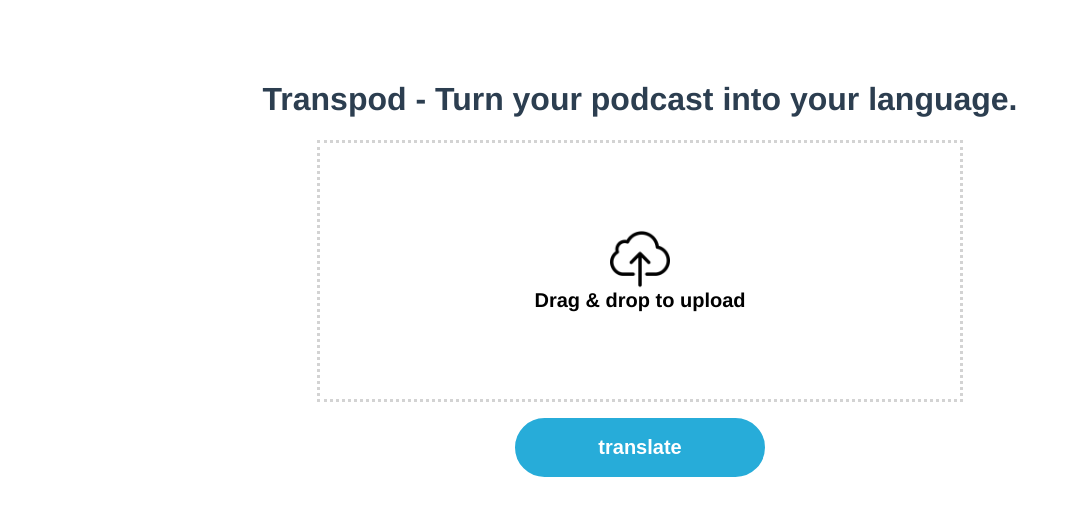
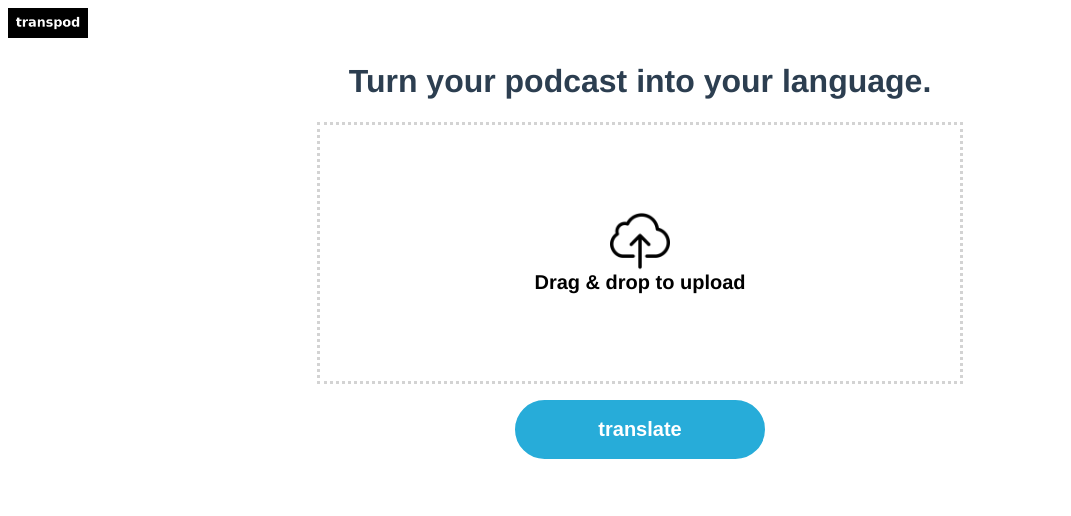
Before and after one commit to koootarooo/transpod, a Vue app: page / in a window 1280 px wide. Shown: the top 516 px of the page, without its empty margins (0-1071 px from the left). Built offline with nearby package versions, Linux system fonts and the light colour scheme.

Commit message:
add header

```diff
--- a/src/App.vue
+++ b/src/App.vue
@@ -1,14 +1,19 @@
 <template>
-  <TranslatePodcast msg="Transpod - Turn your podcast into your language."/>
+  <div id="app">
+    <MainHeader/>
+    <TranslatePodcast msg="Turn your podcast into your language."/>
+  </div>
 </template>
 
 <script>
+import MainHeader from './components/MainHeader.vue'
 import TranslatePodcast from './components/TranslatePodcast.vue'
 
 export default {
   name: 'App',
   components: {
-    TranslatePodcast
+    TranslatePodcast,
+    MainHeader
   }
 }
 </script>
@@ -20,6 +25,5 @@ export default {
   -moz-osx-font-smoothing: grayscale;
   text-align: center;
   color: #2c3e50;
-  margin-top: 60px;
 }
 </style>
--- /dev/null
+++ b/src/components/MainHeader.vue
@@ -0,0 +1,26 @@
+<template>
+    <header class="header">
+        <a href="">
+            <img src="../assets/transpod_logo.png" height="30" width="80" alt="transpod">
+        </a>
+        <!-- <span>transpod</span> -->
+    </header>
+</template>
+
+<script>
+export default {
+    name: 'MainHeader',
+}
+</script>
+
+<!-- Add "scoped" attribute to limit CSS to this component only -->
+<style scoped>
+.header {
+    display: flex;
+    justify-content: flex-start;
+}
+span {
+    font-weight: bold;
+    font-size: 20px;
+}
+</style>
```
Also changed, not shown: src/assets/transpod_logo.png (added).
